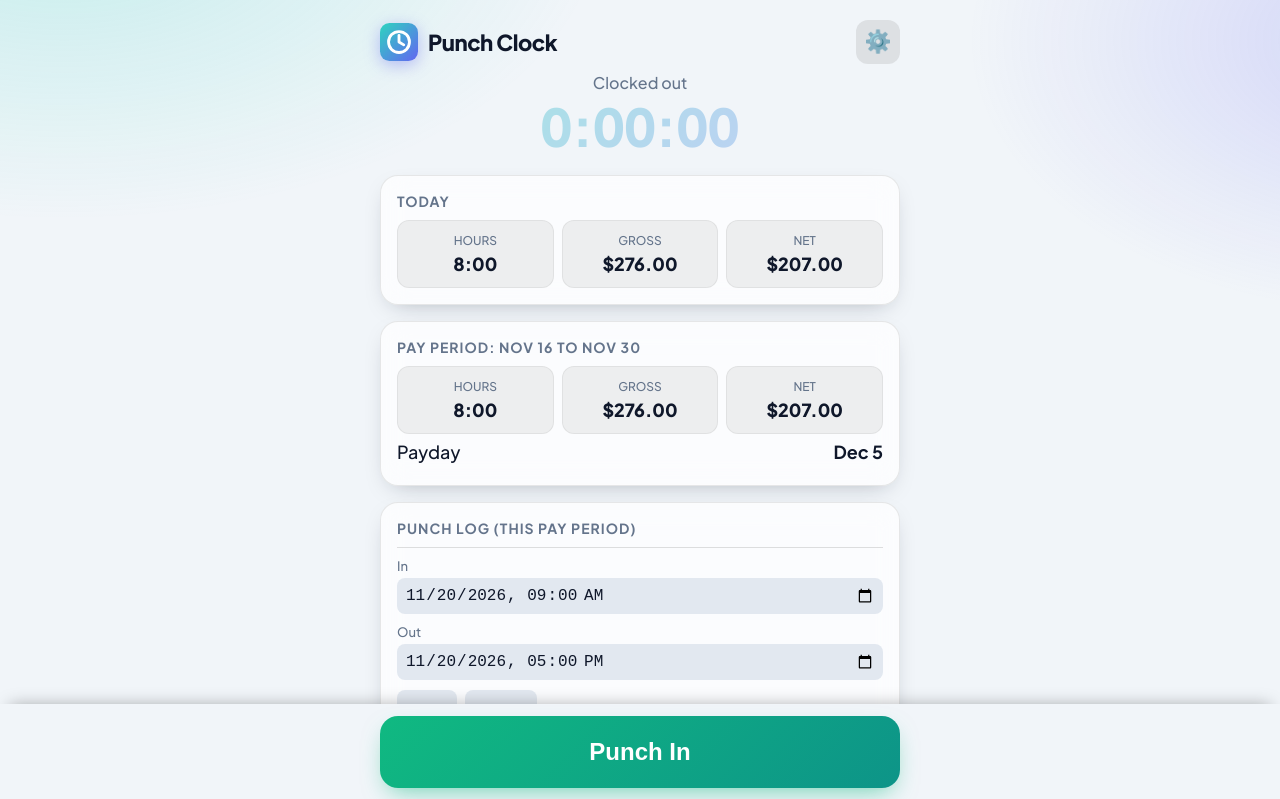
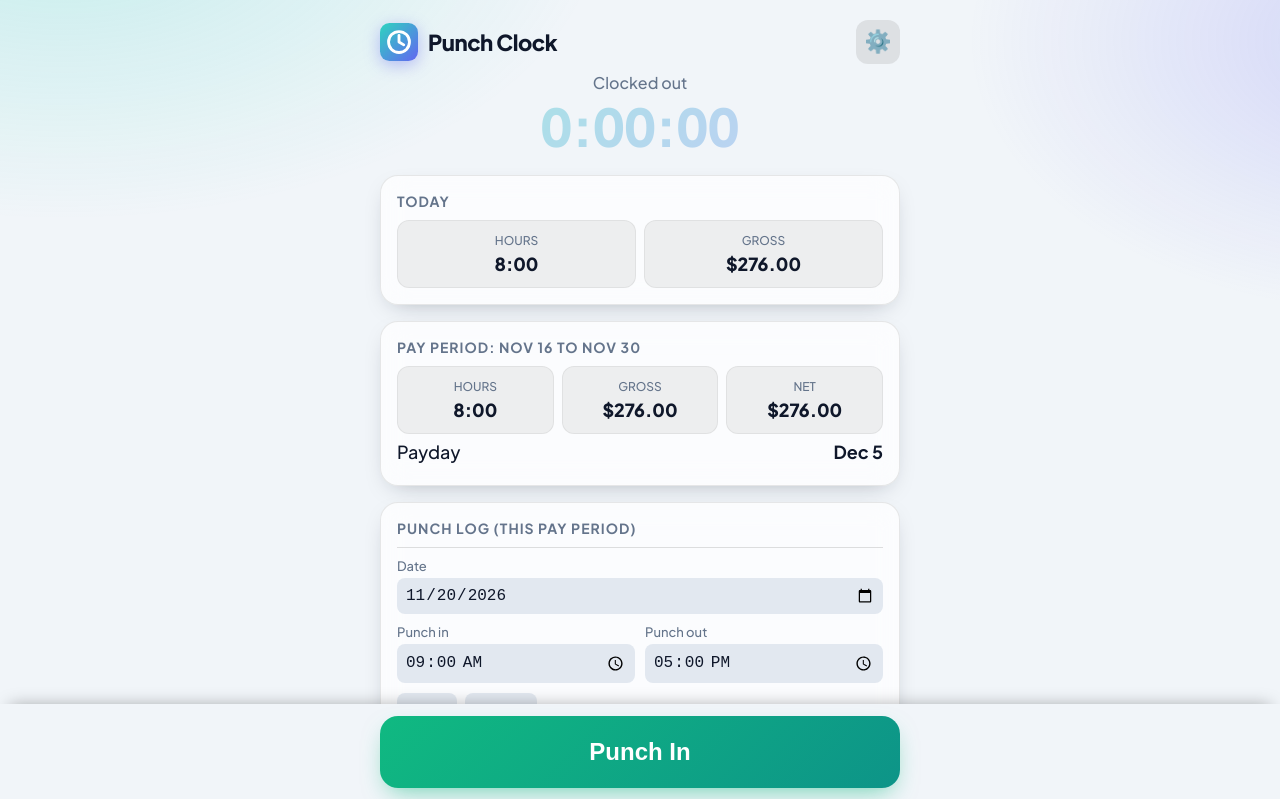
Before and after one commit to 55dbvfmf7z-ui/punch-clock, a plain HTML site: page index.html in a window 1280 px wide. Both pictures are taken after a click on the button "+ Add missed punch". Shown: the top 799 px of the page. Drawn offline with Linux system fonts and the light colour scheme.

Commit message:
Add files via upload

```diff
--- a/index.html
+++ b/index.html
@@ -87,6 +87,8 @@
   .topbar { display:flex; align-items:center; justify-content:space-between; gap:10px; }
   .topbar h1 { font-size:22px; }
   .gear { width:44px; height:44px; border-radius:12px; border:none; background:rgba(128,128,128,.18); font-size:22px; cursor:pointer; flex:none; }
+  .tiles.two { grid-template-columns:repeat(2,1fr); }
+  .trow { display:grid; grid-template-columns:1fr 1fr; gap:10px; }
 </style>
 </head>
 <body>
@@ -97,10 +99,9 @@
 
   <div class="card">
     <h2>Today</h2>
-    <div class="tiles">
+    <div class="tiles two">
       <div class="tile"><span>Hours</span><b id="todayHours">0:00</b></div>
       <div class="tile"><span>Gross</span><b id="todayGross">$0.00</b></div>
-      <div class="tile"><span>Net</span><b id="todayNet">$0.00</b></div>
     </div>
   </div>
 
@@ -120,7 +121,7 @@
     <button class="sec" id="addBtn">+ Add missed punch</button>
   </div>
 
-  <div class="small">Overtime: 1.5x after 8 hours/day, 2x after 12 hours/day.</div>
+  <div class="small">Overtime: 1.5x after 8 hours/day, 2x after 12 hours/day. Saturdays: 1.5x if you worked 40+ regular hours Sun-Fri.</div>
  </div>
 
  <div id="pageSettings" hidden>
@@ -130,9 +131,8 @@
     <h2>Pay</h2>
     <div class="settings">
       <label>Hourly wage ($)<input type="number" step="0.01" id="wage"></label>
-      <label>Tax rate (%)<input type="number" step="0.1" id="tax"></label>
     </div>
-    <div class="muted" style="margin-top:10px">Overtime: 1.5x after 8 hours/day, 2x after 12 hours/day.</div>
+    <div class="muted" style="margin-top:10px">Overtime: 1.5x after 8 hours/day, 2x after 12 hours/day. Saturdays: 1.5x if you worked 40+ regular hours Sun-Fri.</div>
   </div>
 
   <div class="card">
@@ -155,10 +155,11 @@
 
 <script>
 const KEY = 'punchclock_v1';
-let state = { wage:34.5, tax:25, punches:[] };
+let state = { wage:34.5, punches:[] };
 try { const s = JSON.parse(localStorage.getItem(KEY) || 'null'); if (s) state = s; } catch (e) {}
 
 if (!state.adjustments) state.adjustments = [];
+state.adjustments.forEach(a => { a.kind = String(a.kind).indexOf('add') === 0 ? 'add' : 'ded'; });
 function save(){ try { localStorage.setItem(KEY, JSON.stringify(state)); } catch (e) {} }
 function dayKey(ms){ const d=new Date(ms); return d.getFullYear()+'-'+(d.getMonth()+1)+'-'+d.getDate(); }
 
@@ -178,12 +179,23 @@ function hoursByDay(now){
   return days;
 }
 
-function dayPay(h){
+// Saturday earns time and a half if Sun-Fri had at least 40 regular hours (up to 8 per day).
+function satBonus(date, days){
+  if (date.getDay() !== 6) return false;
+  let reg = 0;
+  for (let i = 1; i <= 6; i++){
+    const d = new Date(date.getFullYear(), date.getMonth(), date.getDate() - i);
+    reg += Math.min(days[dayKey(d.getTime())] || 0, 8);
+  }
+  return reg >= 40 - 0.0001;
+}
+
+function dayPay(h, sat){
   const w = state.wage;
   const reg = Math.min(h, 8);
   const ot = Math.max(0, Math.min(h, 12) - 8);
   const dt = Math.max(0, h - 12);
-  return reg*w + ot*w*1.5 + dt*w*2;
+  return reg*w*(sat ? 1.5 : 1) + ot*w*1.5 + dt*w*2;
 }
 
 function fmtHours(h){ const m = Math.round(h*60); return Math.floor(m/60)+':'+String(m%60).padStart(2,'0'); }
@@ -200,27 +212,24 @@ function periodFor(date){
 function render(){
   const now = Date.now();
   const days = hoursByDay(now);
-  const tax = state.tax/100;
 
   const todayH = days[dayKey(now)] || 0;
-  const todayG = dayPay(todayH);
+  const todayG = dayPay(todayH, satBonus(new Date(now), days));
   document.getElementById('todayHours').textContent = fmtHours(todayH);
   document.getElementById('todayGross').textContent = money(todayG);
-  document.getElementById('todayNet').textContent = money(todayG*(1-tax));
 
   const per = periodFor(new Date(now));
   let pH=0, pG=0;
   for (let d=new Date(per.start); d<=per.end; d.setDate(d.getDate()+1)){
     const h = days[dayKey(d.getTime())] || 0;
-    pH += h; pG += dayPay(h);
+    pH += h; pG += dayPay(h, satBonus(d, days));
   }
   document.getElementById('periodTitle').textContent = 'Pay Period: '+fmtDate(per.start)+' to '+fmtDate(per.end);
   document.getElementById('periodHours').textContent = fmtHours(pH);
   periodWages = pG;
   const adj = periodAdjustments(per, pG);
-  const gross = pG + adj.addTax;
-  const taxable = Math.max(0, gross - adj.dedPre);
-  const net = taxable*(1-tax) + adj.addFree - adj.dedPost;
+  const gross = pG + adj.add;
+  const net = gross - adj.ded;
   document.getElementById('periodGross').textContent = money(gross);
   document.getElementById('periodNet').textContent = money(net);
   document.getElementById('payday').textContent = fmtDate(per.pay);
@@ -250,9 +259,7 @@ document.getElementById('punchBtn').onclick = ()=>{
   save(); render(); renderLog();
 };
 document.getElementById('wage').value = state.wage;
-document.getElementById('tax').value = state.tax;
 document.getElementById('wage').oninput = e=>{ state.wage = parseFloat(e.target.value)||0; save(); render(); };
-document.getElementById('tax').oninput = e=>{ state.tax = parseFloat(e.target.value)||0; save(); render(); };
 document.getElementById('clearBtn').onclick = ()=>{
   if (confirm('Delete all punches?')){ state.punches=[]; editing=null; save(); render(); renderLog(); }
 };
@@ -267,6 +274,8 @@ function toast(msg){
 let editing = null, isNew = false;
 const pad = n => String(n).padStart(2,'0');
 function toInput(ms){ const d=new Date(ms); return d.getFullYear()+'-'+pad(d.getMonth()+1)+'-'+pad(d.getDate())+'T'+pad(d.getHours())+':'+pad(d.getMinutes()); }
+function toDate(ms){ const d=new Date(ms); return d.getFullYear()+'-'+pad(d.getMonth()+1)+'-'+pad(d.getDate()); }
+function toTime(ms){ const d=new Date(ms); return pad(d.getHours())+':'+pad(d.getMinutes()); }
 function fmtTime(ms){ return new Date(ms).toLocaleTimeString([], {hour:'numeric',minute:'2-digit'}); }
 function fmtDay(ms){ return new Date(ms).toLocaleDateString('en-US',{weekday:'short',month:'short',day:'numeric'}); }
 
@@ -282,13 +291,17 @@ function renderLog(){
     const row = document.createElement('div');
     if (p === editing){
       row.className = 'logrow editing';
-      row.innerHTML = '<label>In<input type="datetime-local" class="ei" value="'+toInput(p.start)+'"></label>'
-        + '<label>Out<input type="datetime-local" class="eo" value="'+(p.end ? toInput(p.end) : '')+'"></label>'
+      const origOut = p.end ? toTime(p.end) : '';
+      row.innerHTML = '<label>Date<input type="date" class="ed" value="'+toDate(p.start)+'"></label>'
+        + '<div class="trow"><label>Punch in<input type="time" class="ei" value="'+toTime(p.start)+'"></label>'
+        + '<label>Punch out<input type="time" class="eo" value="'+origOut+'"></label></div>'
         + '<div class="acts"><button class="sec ok">Save</button><button class="sec cancel">Cancel</button><button class="linkbtn del">Delete</button></div>';
       row.querySelector('.ok').onclick = () => {
-        const iv = row.querySelector('.ei').value, ov = row.querySelector('.eo').value;
+        const dv = row.querySelector('.ed').value, iv = row.querySelector('.ei').value, ov = row.querySelector('.eo').value;
+        if (!dv){ alert('Enter a date.'); return; }
         if (!iv){ alert('Enter an in time.'); return; }
-        const s = new Date(iv).getTime(), e = ov ? new Date(ov).getTime() : null;
+        const s = new Date(dv+'T'+iv).getTime();
+        const e = ov ? ((ov === origOut && p.end) ? p.end : new Date(dv+'T'+ov).getTime()) : null;
         if (e === null && p.end !== null){ alert('Enter an out time.'); return; }
         if (e !== null && e <= s){ alert('Out time must be after in time.'); return; }
         if (e === null && state.punches.some(q => q !== p && q.end === null)){ alert('Another punch is still running.'); return; }
@@ -326,12 +339,12 @@ document.getElementById('addBtn').onclick = () => {
   editing = p; isNew = true; save(); render(); renderLog();
 };
 
-const KINDS = {addTax:'Addition (taxed)', addFree:'Addition (not taxed)', dedPre:'Deduction (before tax)', dedPost:'Deduction (after tax)'};
+const KINDS = {add:'Addition', ded:'Deduction'};
 function pKey(per){ const d = per.start; return d.getFullYear()+'-'+pad(d.getMonth()+1)+'-'+pad(d.getDate()); }
 let periodWages = 0;
 function adjValue(a, base){ return a.mode === 'pct' ? (base === undefined ? periodWages : base) * a.amount / 100 : a.amount; }
 function periodAdjustments(per, base){
-  const key = pKey(per), t = {addTax:0, addFree:0, dedPre:0, dedPost:0};
+  const key = pKey(per), t = {add:0, ded:0};
   state.adjustments.forEach(a => { if (a.recurring || a.period === key) t[a.kind] += adjValue(a, base); });
   return t;
 }
@@ -393,7 +406,7 @@ function renderAdj(){
 }
 
 document.getElementById('addAdjBtn').onclick = () => {
-  const a = {label:'', amount:0, kind:'dedPost', recurring:false, period:pKey(periodFor(new Date()))};
+  const a = {label:'', amount:0, kind:'ded', recurring:false, period:pKey(periodFor(new Date()))};
   state.adjustments.push(a);
   editingAdj = a; isNewAdj = true; renderAdj();
 };
```
